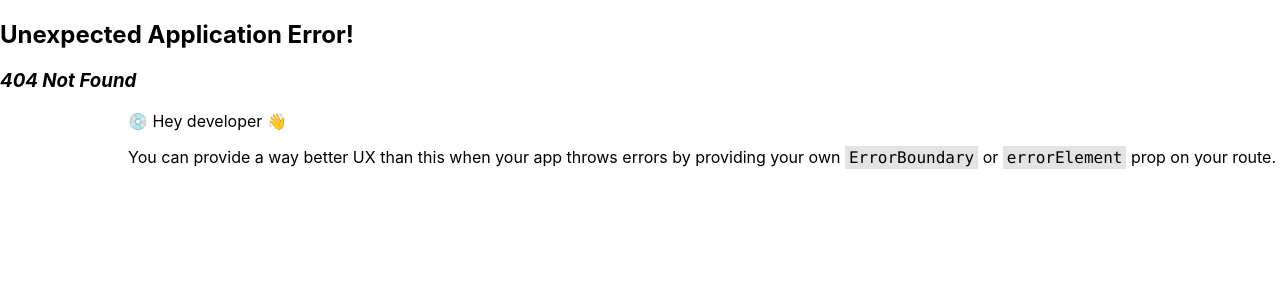
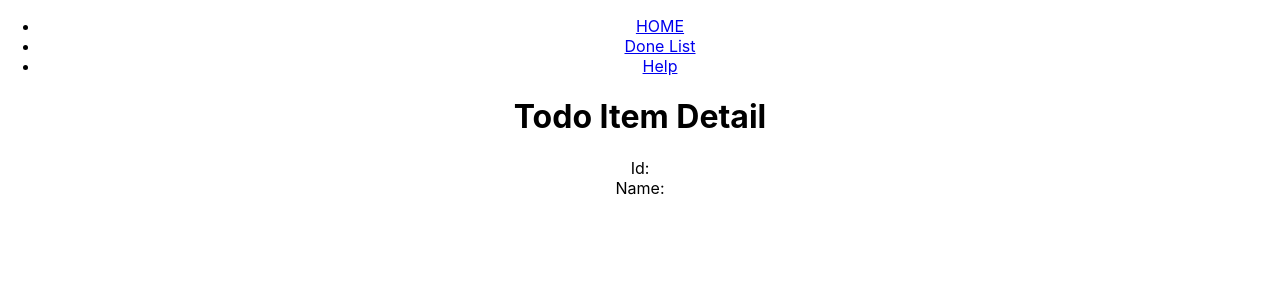
Before and after one commit to jamillajessriel17/todo-list-app, a React (Create React App) app: page /done/1 in a window 1280 px wide. Before the commit this address had no page. Shown: the top 300 px of the page. Built offline with nearby package versions, Linux system fonts and the light colour scheme.

Commit message:
feat: get details of todo

```diff
--- a/src/components/TodoGroup.js
+++ b/src/components/TodoGroup.js
@@ -1,13 +1,17 @@
 import { useSelector } from "react-redux";
 import TodoItem from "./TodoItem";
 
-const TodoGroup = () => {
+const TodoGroup = (props) => {
   const todoList = useSelector((state) => state.todo.todos);
   return (
     <>
-      {todoList.map((element, index) => {
-        return <TodoItem todoItem={element} key={index} />;
-      })}
+      {(props.isDone ? todoList.filter((item) => item.done) : todoList).map(
+        (element, index) => {
+          return (
+            <TodoItem todoItem={element} key={index} isDone={props.isDone} />
+          );
+        }
+      )}
     </>
   );
 };
--- a/src/components/TodoItem.js
+++ b/src/components/TodoItem.js
@@ -2,10 +2,12 @@ import { useDispatch } from "react-redux";
 import "../css/todoItem.css";
 import { deleteTodo } from "../slice/todoSlice";
 import { isDone } from "../slice/todoSlice";
+import { useNavigate } from "react-router-dom";
 
-const TodoItem = ({ todoItem }) => {
-  const id = todoItem.id;
+const TodoItem = (props) => {
+  const id = props.todoItem.id;
   const dispatch = useDispatch();
+  const navigate = useNavigate();
   const onDeleteTodo = () => {
     const confirmDeletion = window.confirm("Are you sure you want to delete?");
     if (confirmDeletion === true) {
@@ -13,7 +15,11 @@ const TodoItem = ({ todoItem }) => {
     }
   };
   const done = () => {
-    dispatch(isDone(id));
+    if (props.isDone) {
+      navigate("/done/" + id);
+    } else {
+      dispatch(isDone(id));
+    }
   };
   const onToggleStyle = {
     textDecoration: "line-through",
@@ -23,9 +29,12 @@ const TodoItem = ({ todoItem }) => {
 
   return (
     <>
-      <div className="todoItem" style={todoItem.done ? onToggleStyle : {}}>
+      <div
+        className="todoItem"
+        style={props.todoItem.done ? onToggleStyle : {}}
+      >
         <div className="textArea">
-          <p onClick={done}>{todoItem.text}</p>
+          <p onClick={done}>{props.todoItem.text}</p>
         </div>
         <div className="buttonArea">
           <button className="deleteButton" onClick={onDeleteTodo}>
--- /dev/null
+++ b/src/components/TodoItemDetail.js
@@ -0,0 +1,17 @@
+import { useSelector } from "react-redux";
+import { useParams } from "react-router-dom";
+
+const TodoItemDetail = () => {
+  const { id } = useParams();
+  const todoTask = useSelector((state) =>
+    state.todo.todos.find((task) => task.id === id)
+  );
+  return (
+    <div className="todo-detail">
+      <h1>Todo Item Detail</h1>
+      <div>Id: {todoTask?.id}</div>
+      <div>Name: {todoTask?.text}</div>
+    </div>
+  );
+};
+export default TodoItemDetail;
--- a/src/components/TodoList.js
+++ b/src/components/TodoList.js
@@ -1,12 +1,12 @@
 import TodoGenerator from "./TodoGenerator";
 import TodoGroup from "./TodoGroup";
 
-const TodoList = () => {
+const TodoList = (props) => {
   return (
     <>
       <h2>TODO LIST</h2>
-      <TodoGroup />
-      <TodoGenerator />
+      <TodoGroup isDone={props.isDone} />
+      {!props.isDone ? <TodoGenerator /> : []}
     </>
   );
 };
```
Also changed, not shown: src/index.js (+9 -0 lines).
